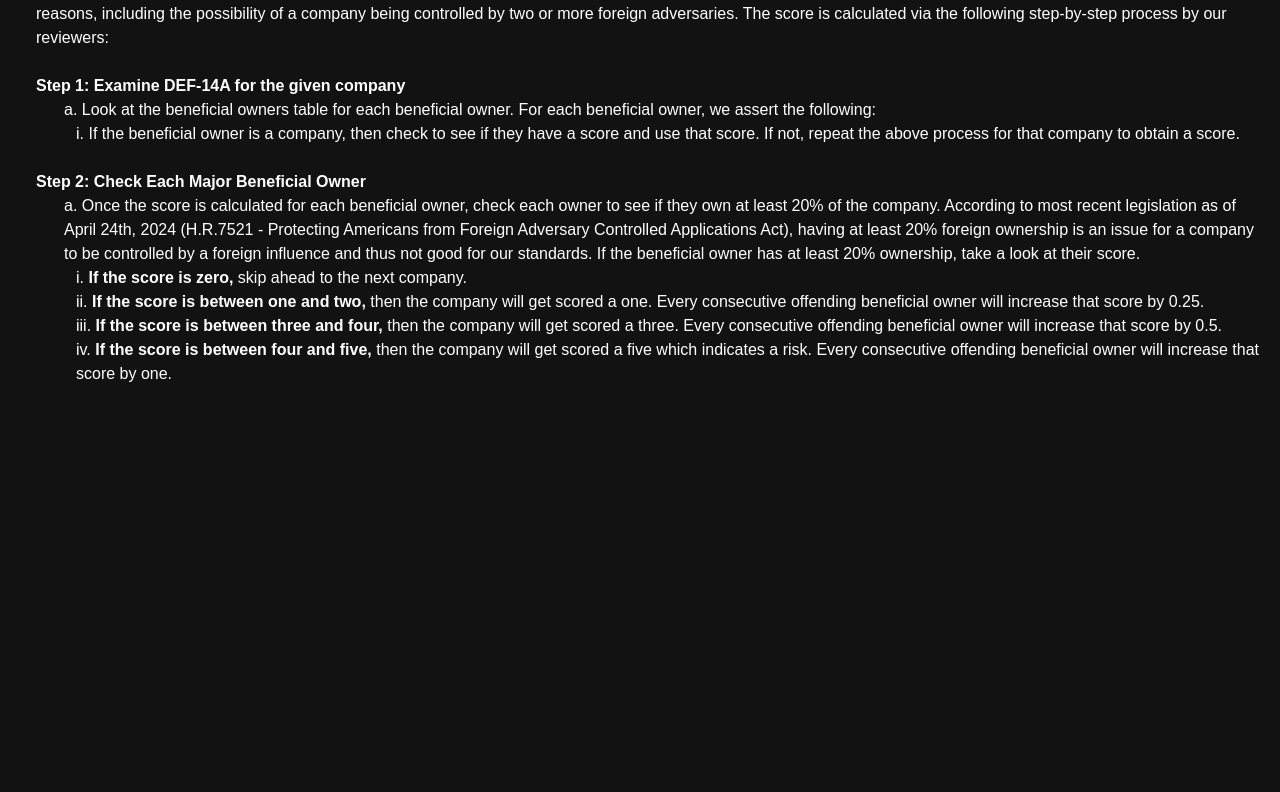
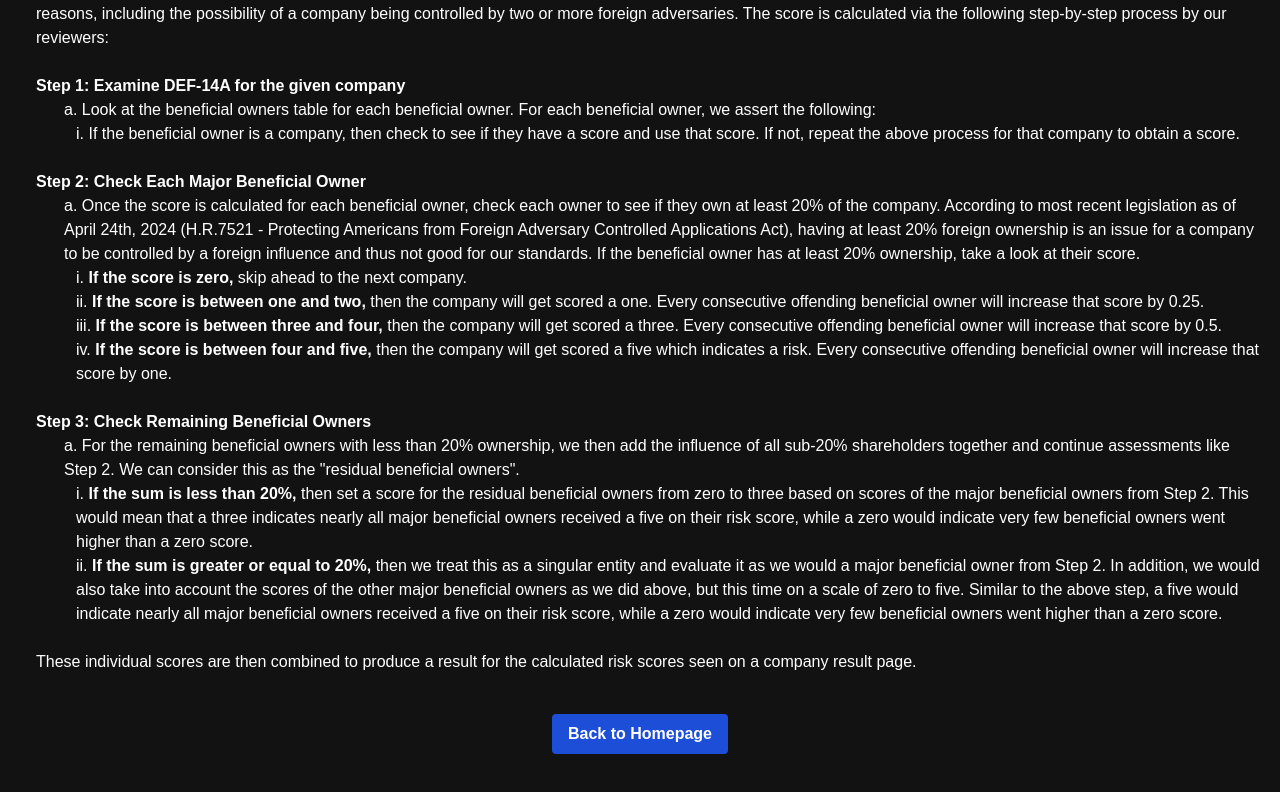
Before and after one commit to AdverseApps/Adversarial-Apps-Web, a Next.js app in the folder adversarial_apps/: page /about in a window 1280 px wide. Shown: the part 476-1268 px from the top of the page. Before the commit the page ends 878 px from the top, so only its background shows below. Built offline with nearby package versions, Linux system fonts and the light colour scheme; no server answers.

Commit message:
Finish content and add homepage button

```diff
--- a/adversarial_apps/src/app/about/page.tsx
+++ b/adversarial_apps/src/app/about/page.tsx
@@ -1,3 +1,4 @@
+import Link from "next/link";
 export default function page(){
     return (
         <main aria-label="main-content">
@@ -45,6 +46,35 @@ export default function page(){
                     will get scored a five which indicates a risk. Every consecutive offending beneficial
                     owner will increase that score by one.</li>
             </ol>
+            <ol className = "pl-5"><br /><b>Step 3: Check Remaining Beneficial Owners</b><br />
+                <li className = "pl-7">a. For the remaining beneficial owners with less than 20%
+                    ownership, we then add the influence of all sub-20% shareholders together and
+                    continue assessments like Step 2. We can consider this as the &quot;residual
+                    beneficial owners&quot;.</li>
+                <li className = "pl-10">i.<b> If the sum is less than 20%,</b> then set a score for
+                    the residual beneficial owners from zero to three based on scores of the major
+                    beneficial owners from Step 2. This would mean that a three indicates nearly all
+                    major beneficial owners received a five on their risk score, while a zero would
+                    indicate very few beneficial owners went higher than a zero score.</li>
+                <li className = "pl-10">ii.<b> If the sum is greater or equal to 20%,</b> then we
+                    treat this as a singular entity and evaluate it as we would a major beneficial
+                    owner from Step 2. In addition, we would also take into account the scores of the
+                    other major beneficial owners as we did above, but this time on a scale of zero to
+                    five. Similar to the above step, a five would indicate nearly all
+                    major beneficial owners received a five on their risk score, while a zero would
+                    indicate very few beneficial owners went higher than a zero score.</li>
+            </ol>
+            <p className = "pl-5"><br />These individual scores are then combined to produce a result for
+                the calculated risk scores seen on a company result page.</p>
+
+            <div className="container py-10 px-10 mx-0 min-w-full flex justify-center items-center space-x-4">
+                <Link href = "/" passHref legacyBehavior>
+                    <button className="bg-blue-700 hover:bg-blue-900 text-white font-bold py-2 px-4 rounded"
+                        aria-label="Back to Homepage">
+                        Back to Homepage
+                    </button>
+                </Link>
+            </div>
         </main>
     );
 }
```
